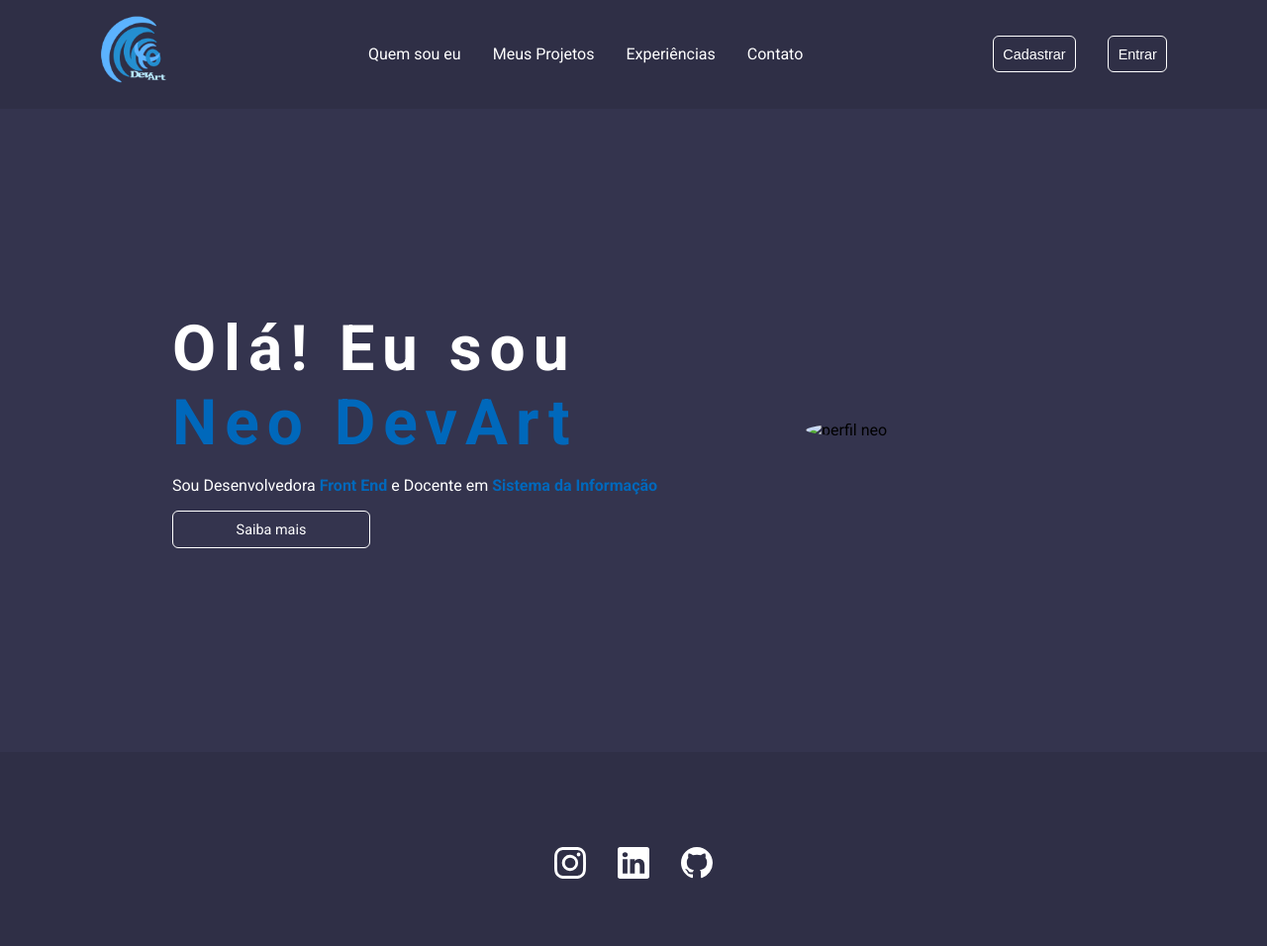
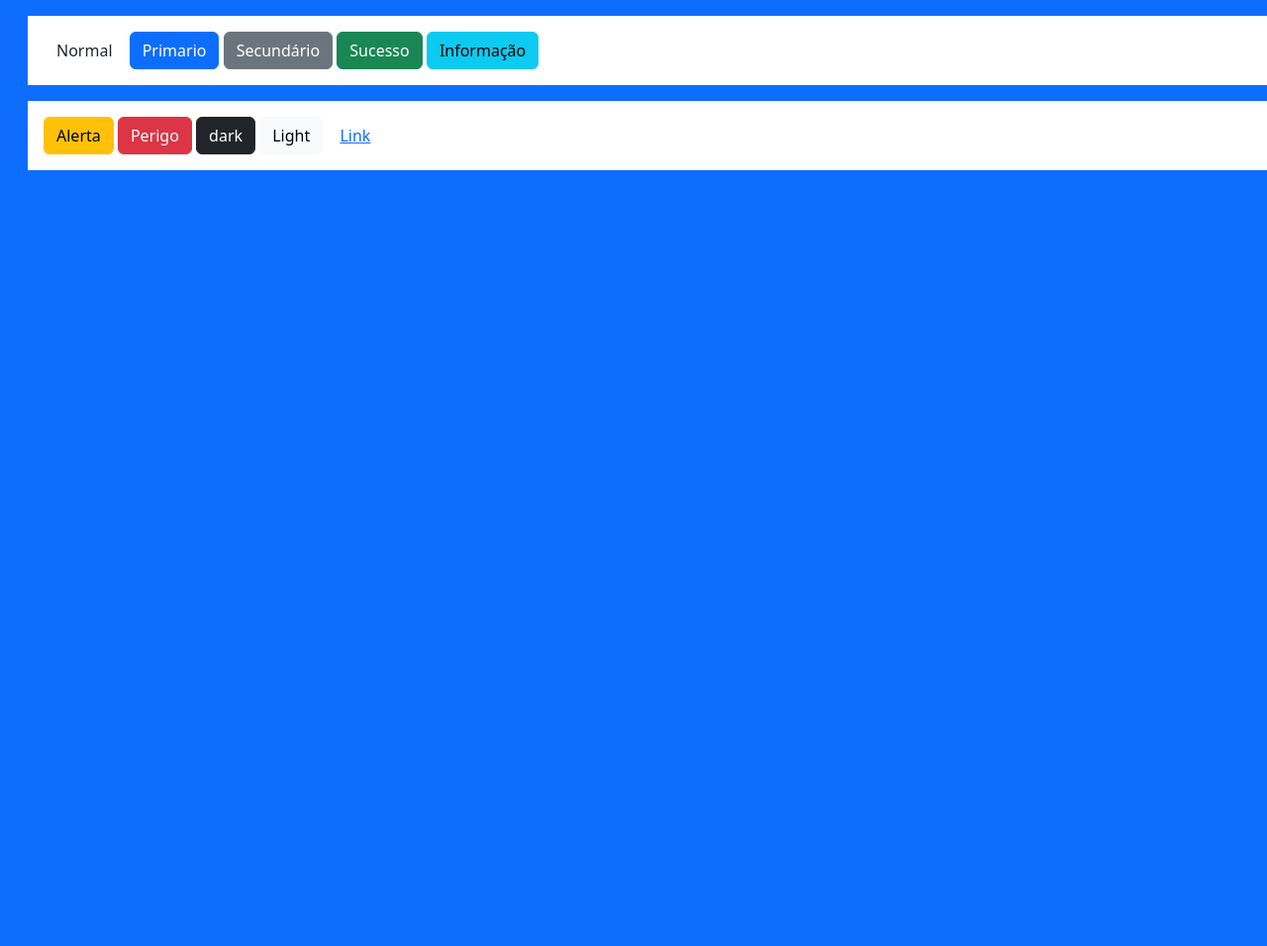
Before and after one commit to neo-devart/repos-only-html-css, a plain HTML site: page index.html in a window 1280 px wide. Shown: the whole page at 99% size. After the commit the page ends 800 px from the top, so only its background shows below. Drawn offline with nearby package versions, Linux system fonts and the light colour scheme.

Commit message:
refresh3

```diff
--- a/index.html
+++ b/index.html
@@ -1,68 +1,41 @@
-<!DOCTYPE html>
+<!doctype html>
 <html lang="pt-br">
 
 <head>
-    <meta charset="UTF-8">
-    <meta name="viewport" content="width=device-width, initial-scale=1.0">
-    <link rel="stylesheet" href="style.css">
-    <title>Landing Page | First</title>
+    <meta charset="utf-8">
+    <meta name="viewport" content="width=device-width, initial-scale=1">
+    <title>Page example | Boostrap</title>
+    <link href="https://cdn.jsdelivr.net/npm/bootstrap@5.3.3/dist/css/bootstrap.min.css" rel="stylesheet"
+        integrity="sha384-QWTKZyjpPEjISv5WaRU9OFeRpok6YctnYmDr5pNlyT2bRjXh0JMhjY6hW+ALEwIH" crossorigin="anonymous">
 </head>
 
-<body>
-    <header>
-        <div class="box-img-header">
-            <a href="#home"><img class="img-logo" src="image/logo_github_neo.png" alt="logo neo"></a>
-        </div>
-        <nav>
-            <a href="#" class="nav-links">Quem sou eu</a>
-            <a href="#" class="nav-links">Meus Projetos</a>
-            <a href="#" class="nav-links">Experiências</a>
-            <a href="#contact" class="nav-links">Contato</a>
-        </nav>
-        <div class="box-btn-actions">
-            <button class="btn-action">Cadastrar</button>
-            <button class="btn-action">Entrar</button>
-        </div>
-    </header>
-    <main>
-        <section class="first-section">
-            <div>
-                <h1>Olá! Eu sou <br><strong>Neo DevArt</strong></h1>
-                <p>Sou Desenvolvedora <strong>Front End</strong> e Docente em <strong>Sistema da Informação</strong></p>
-                <a class="btn-action link-action" href="#contact">Saiba mais</a>
-            </div>
-            <div class="box-img-main">
-                <img class="img-profile" src="image/Neusa_2024.jpg" alt="perfil neo">
-            </div>
-        </section>
-    </main>
-    <footer>
-        <h2></h2>
-        <div>
-            <a href="#" title="Instagram" target="_blank">
-                <svg xmlns="http://www.w3.org/2000/svg" width="32" height="32" fill="#ffffff"
-                    class="bi bi-instagram" viewBox="0 0 16 16">
-                    <path
-                        d="M8 0C5.829 0 5.556.01 4.703.048 3.85.088 3.269.222 2.76.42a3.9 3.9 0 0 0-1.417.923A3.9 3.9 0 0 0 .42 2.76C.222 3.268.087 3.85.048 4.7.01 5.555 0 5.827 0 8.001c0 2.172.01 2.444.048 3.297.04.852.174 1.433.372 1.942.205.526.478.972.923 1.417.444.445.89.719 1.416.923.51.198 1.09.333 1.942.372C5.555 15.99 5.827 16 8 16s2.444-.01 3.298-.048c.851-.04 1.434-.174 1.943-.372a3.9 3.9 0 0 0 1.416-.923c.445-.445.718-.891.923-1.417.197-.509.332-1.09.372-1.942C15.99 10.445 16 10.173 16 8s-.01-2.445-.048-3.299c-.04-.851-.175-1.433-.372-1.941a3.9 3.9 0 0 0-.923-1.417A3.9 3.9 0 0 0 13.24.42c-.51-.198-1.092-.333-1.943-.372C10.443.01 10.172 0 7.998 0zm-.717 1.442h.718c2.136 0 2.389.007 3.232.046.78.035 1.204.166 1.486.275.373.145.64.319.92.599s.453.546.598.92c.11.281.24.705.275 1.485.039.843.047 1.096.047 3.231s-.008 2.389-.047 3.232c-.035.78-.166 1.203-.275 1.485a2.5 2.5 0 0 1-.599.919c-.28.28-.546.453-.92.598-.28.11-.704.24-1.485.276-.843.038-1.096.047-3.232.047s-2.39-.009-3.233-.047c-.78-.036-1.203-.166-1.485-.276a2.5 2.5 0 0 1-.92-.598 2.5 2.5 0 0 1-.6-.92c-.109-.281-.24-.705-.275-1.485-.038-.843-.046-1.096-.046-3.233s.008-2.388.046-3.231c.036-.78.166-1.204.276-1.486.145-.373.319-.64.599-.92s.546-.453.92-.598c.282-.11.705-.24 1.485-.276.738-.034 1.024-.044 2.515-.045zm4.988 1.328a.96.96 0 1 0 0 1.92.96.96 0 0 0 0-1.92m-4.27 1.122a4.109 4.109 0 1 0 0 8.217 4.109 4.109 0 0 0 0-8.217m0 1.441a2.667 2.667 0 1 1 0 5.334 2.667 2.667 0 0 1 0-5.334" />
-                </svg>
-            </a>
-            <a href="#" title="linkedIn" target="_blank">
-                <svg xmlns="http://www.w3.org/2000/svg" width="32" height="32" fill="#ffffff"
-                    class="bi bi-linkedin" viewBox="0 0 16 16">
-                    <path
-                        d="M0 1.146C0 .513.526 0 1.175 0h13.65C15.474 0 16 .513 16 1.146v13.708c0 .633-.526 1.146-1.175 1.146H1.175C.526 16 0 15.487 0 14.854zm4.943 12.248V6.169H2.542v7.225zm-1.2-8.212c.837 0 1.358-.554 1.358-1.248-.015-.709-.52-1.248-1.342-1.248S2.4 3.226 2.4 3.934c0 .694.521 1.248 1.327 1.248zm4.908 8.212V9.359c0-.216.016-.432.08-.586.173-.431.568-.878 1.232-.878.869 0 1.216.662 1.216 1.634v3.865h2.401V9.25c0-2.22-1.184-3.252-2.764-3.252-1.274 0-1.845.7-2.165 1.193v.025h-.016l.016-.025V6.169h-2.4c.03.678 0 7.225 0 7.225z" />
-                </svg>
-            </a>
-            <a href="#" title="GitHub" target="_blank">
-                <svg xmlns="http://www.w3.org/2000/svg" width="32" height="32" fill="#ffffff" class="bi bi-github"
-                    viewBox="0 0 16 16">
-                    <path
-                        d="M8 0C3.58 0 0 3.58 0 8c0 3.54 2.29 6.53 5.47 7.59.4.07.55-.17.55-.38 0-.19-.01-.82-.01-1.49-2.01.37-2.53-.49-2.69-.94-.09-.23-.48-.94-.82-1.13-.28-.15-.68-.52-.01-.53.63-.01 1.08.58 1.23.82.72 1.21 1.87.87 2.33.66.07-.52.28-.87.51-1.07-1.78-.2-3.64-.89-3.64-3.95 0-.87.31-1.59.82-2.15-.08-.2-.36-1.02.08-2.12 0 0 .67-.21 2.2.82.64-.18 1.32-.27 2-.27s1.36.09 2 .27c1.53-1.04 2.2-.82 2.2-.82.44 1.1.16 1.92.08 2.12.51.56.82 1.27.82 2.15 0 3.07-1.87 3.75-3.65 3.95.29.25.54.73.54 1.48 0 1.07-.01 1.93-.01 2.2 0 .21.15.46.55.38A8.01 8.01 0 0 0 16 8c0-4.42-3.58-8-8-8" />
-                </svg>
-            </a>
-        </div>
+<body class="container-fluid bg-primary">
+    <div class="container-fluid bg-white m-3 p-3">
+       <button type="button" class="btn">Normal</button>
+       <button type="button" class="btn btn-primary">Primario</button>
+       <button type="button" class="btn btn-secondary">Secundário</button>
+       <button type="button" class="btn btn-success">Sucesso</button>
+       <button type="button" class="btn btn-info">Informação</button>
+    </div>
+    <div class="container-fluid col bg-white m-3 p-3">
+       <button type="button" class="btn btn-warning">Alerta</button>
+       <button type="button" class="btn btn-danger">Perigo</button>
+       <button type="button" class="btn btn-dark">dark</button>
+       <button type="button" class="btn btn-light">Light</button>
+       <button type="button" class="btn btn-link">Link</button>
+    </div>
 
-    </footer>
+
+
+
+
+
+
+
+
+    <script src="https://cdn.jsdelivr.net/npm/bootstrap@5.3.3/dist/js/bootstrap.bundle.min.js"
+        integrity="sha384-YvpcrYf0tY3lHB60NNkmXc5s9fDVZLESaAA55NDzOxhy9GkcIdslK1eN7N6jIeHz"
+        crossorigin="anonymous"></script>
 </body>
 
 </html>
```
Also changed, not shown: index1.html (added, +68 -0 lines).
